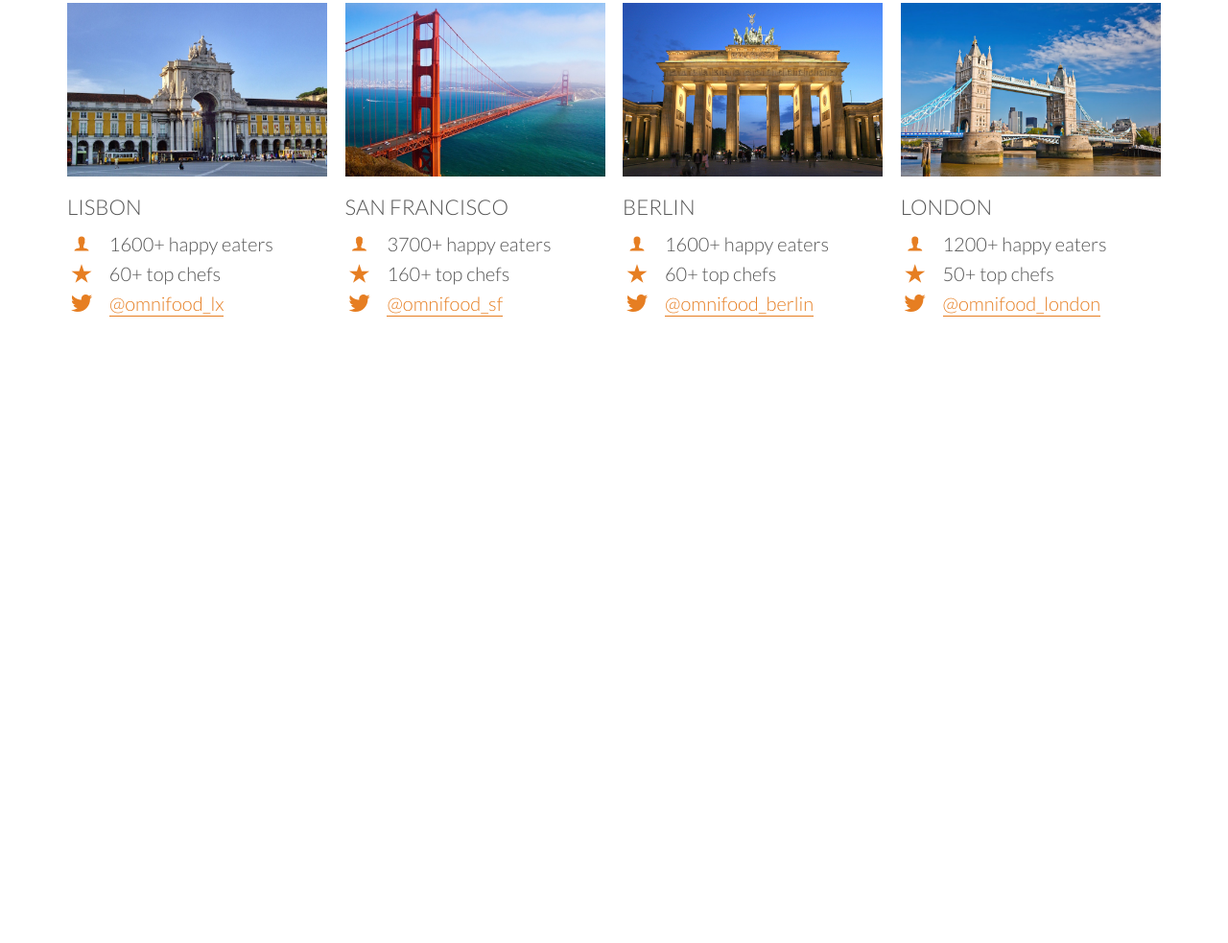
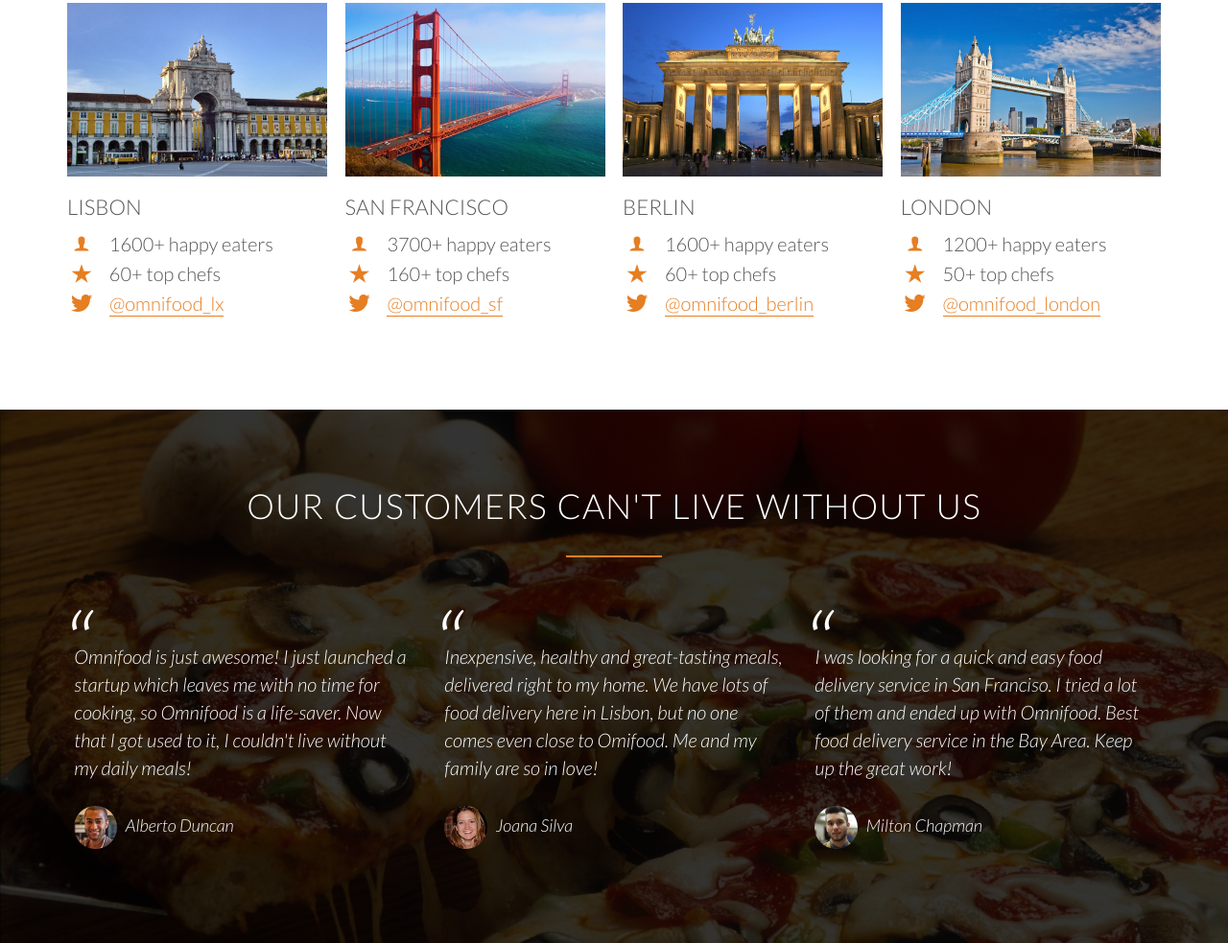
Before and after one commit to parth280197/FoodSite, a plain HTML site: page index.html in a window 1280 px wide. Shown: the part 2846-3829 px from the top of the page at 96% size. Before the commit the page ends 3273 px from the top, so only its background shows below. Drawn offline with Linux system fonts and the light colour scheme; files whose address does not match are found by name.

Commit message:
Testimonials updated

```diff
--- a/index.html
+++ b/index.html
@@ -242,6 +242,41 @@
                 </div>
             </div>
         </section>
+
+        <section class="section-testimonials">
+            <div class="row">
+                <h2>Our customers can't live without us</h2>
+            </div>
+            <div class="row">
+                <div class="col span-1-of-3">
+                    <blockquote>
+                        Omnifood is just awesome! I just launched a startup which leaves me with no time for cooking, so Omnifood is a life-saver. Now that I got used to it, I couldn't live without my daily meals!
+                        <cite>
+                            <img src="resources/img/customer-1.jpg" alt="customer1">
+                            Alberto Duncan
+                        </cite>
+                    </blockquote>
+                </div>
+                <div class="col span-1-of-3">
+                    <blockquote>
+                        Inexpensive, healthy and great-tasting meals, delivered right to my home. We have lots of food delivery here in Lisbon, but no one comes even close to Omifood. Me and my family are so in love!
+                        <cite>
+                            <img src="resources/img/customer-2.jpg" alt="customer2">
+                            Joana Silva
+                        </cite>
+                    </blockquote>
+                </div>
+                <div class="col span-1-of-3">
+                    <blockquote>
+                        I was looking for a quick and easy food delivery service in San Franciso. I tried a lot of them and ended up with Omnifood. Best food delivery service in the Bay Area. Keep up the great work!
+                        <cite>
+                            <img src="resources/img/customer-3.jpg" alt="customer3">
+                            Milton Chapman
+                        </cite>
+                    </blockquote>
+                </div>
+            </div>
+        </section>
     </body>
 </html>
 <!--
--- a/resources/css/style.css
+++ b/resources/css/style.css
@@ -169,6 +169,7 @@
     background-image:linear-gradient(rgba(0, 0, 0, 0.7),rgba(0, 0, 0, 0.7)),url(img/hero.jpg);
     background-size: cover;
     background-position: center;
+    background-attachment: fixed;
 }
 .hero-text-box {
     position: absolute;
@@ -319,3 +320,40 @@
 .city-feature {
     margin-bottom: 5px;
 }
+
+/*-------------------------------------------------------*/
+/*Testimionials*/
+/*-------------------------------------------------------*/
+.section-testimonials {
+    background-image: linear-gradient(rgba(0, 0, 0, 0.8),rgba(0, 0, 0, 0.8)),url(img/back-customers.jpg);
+    background-size:cover;
+    color: #fff;
+    background-attachment: fixed;
+}
+blockquote {
+    padding: 2%;
+    font-style: italic;
+    line-height: 145%;
+    position: relative;
+    margin-top: 40px;
+}
+
+blockquote:before {
+    content: "\201C";
+    font-size: 500%;
+    display: block;
+    position: absolute;
+    top: -5px;
+    left: -5px;
+}
+cite {
+    font-size: 90%;
+    margin-top: 25px;
+    display: block;
+}
+cite img {
+    height: 45px;
+    border-radius: 50%;
+    margin-right: 5px;
+    vertical-align: middle;
+}
```
Also changed, not shown: resources/css/img/back-customers.jpg (renamed from resources/img/back-customers.jpg).
